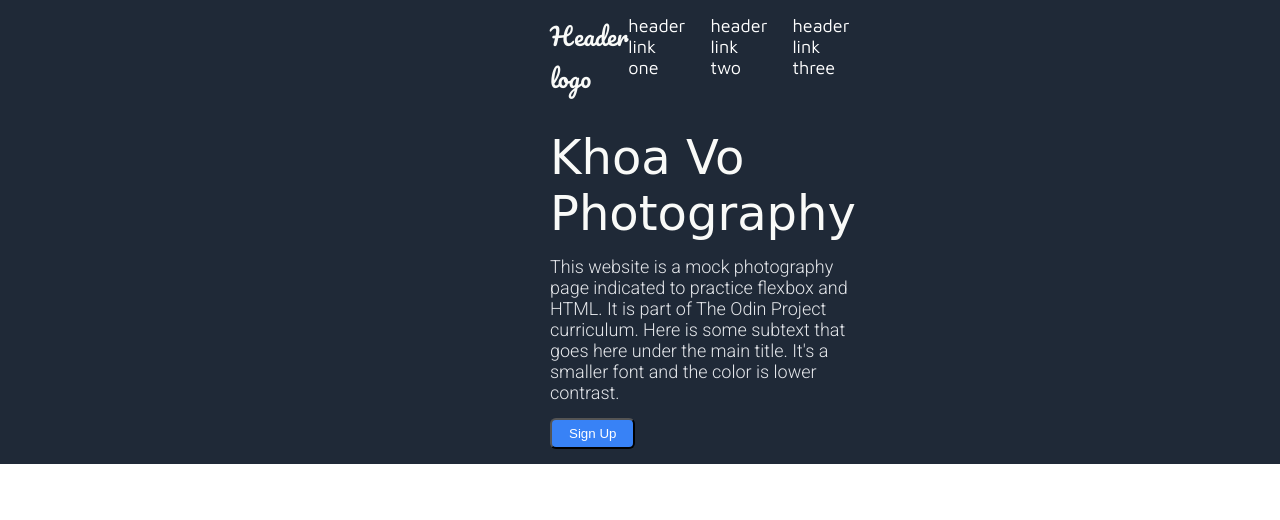
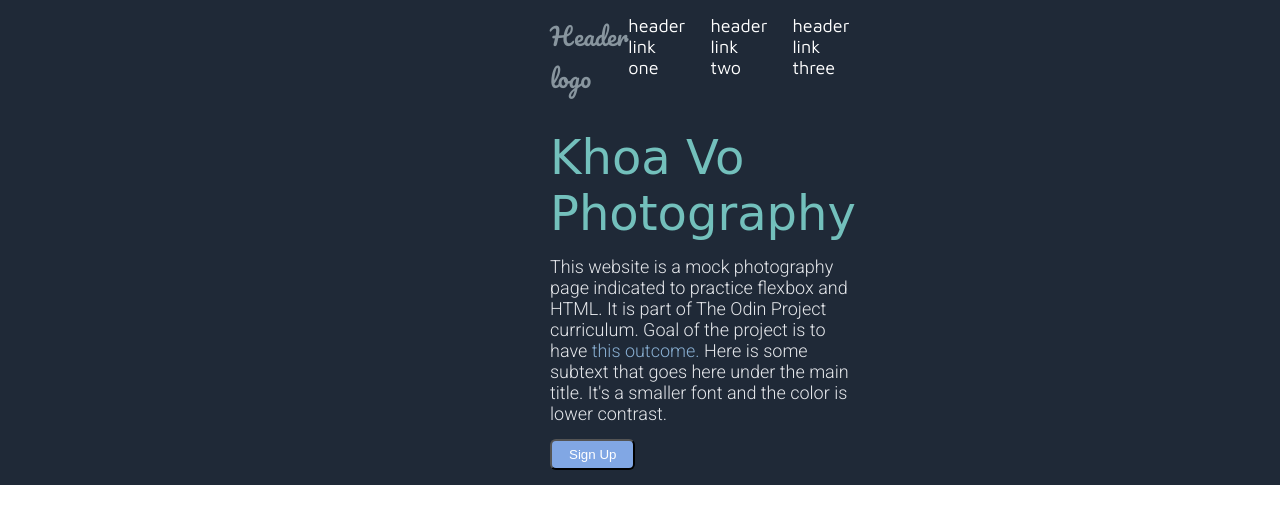
Before and after one commit to Nari07/Landing-Page, a plain HTML site: page index.html in a window 1280 px wide. Shown: the top 520 px of the page. Drawn offline with Linux system fonts and the light colour scheme; grey boxes are pictures that could not be loaded; a web font is replaced by a local one.

Commit message:
Edit font styling and add links

```diff
--- a/index.html
+++ b/index.html
@@ -25,8 +25,9 @@
             <div class="top-section">
                 <div class="hero-box">
                         <div class="hero"> Khoa Vo Photography </div>
-                        <div class="top">This website is a mock photography page indicated to practice flexbox and HTML. It is part of The Odin Project curriculum. Here is some subtext that goes here under the main title. It's a smaller font and the color is lower contrast. </div>
-                        <button class= " SU">Sign Up</button>
+                        <div class="top">This website is a mock photography page indicated to practice flexbox and HTML. It is part of The Odin Project curriculum. Goal of the project is to have
+                            <a link href="https://cdn.statically.io/gh/TheOdinProject/curriculum/81a5d553f4073e593d23a6ab00d50eef8620796d/foundations/html_css/project/imgs/01.png">this outcome.</a> Here is some subtext that goes here under the main title. It's a smaller font and the color is lower contrast.</div>
+                        <button class= "SU">Sign Up</button>
                 </div>
                 <div class="image"><img src="https://images.pexels.com/photos/4958618/pexels-photo-4958618.jpeg?auto=compress&cs=tinysrgb&w=1600&lazy=load" alt ="image of vietnam"></div>
             </div>
--- a/styles.css
+++ b/styles.css
@@ -22,7 +22,7 @@
 
  .header-links {
     font-size: 18px;
-    color: #E5E7EB;
+    color: #83a1dd;
     font-family: 'Maven Pro', sans-serif;
     font-weight: 100;
 }
@@ -31,12 +31,16 @@
 .top {
     font-size: 18px;
     color: #E5E7EB;
-    display: flex;
-    flex-wrap: wrap;
     font-weight: lighter;
 }
 
+.one .top-section .hero-box a:any-link {
+   color: rgb(136, 174, 209);
+}
 
+.one .top-section .hero-box a:hover {
+    color:rgb(186, 165, 221)
+}
 
  ul {
     list-style: none;
@@ -47,8 +51,14 @@
  }
 
  a {
+    color: white;
+    text-decoration-line: none;
     text-decoration: none;
-    color: white;
+
+ }
+
+ a:hover {
+    color: rgb(104, 145, 184) ;
  }
 
 footer {
@@ -60,13 +70,13 @@ footer {
  header,
  footer {
     background-color: #1F2937;
-    color: #F9FAF8;
+    color: #88959e;
     padding: 15px 550px;
  }
 
  section .hero {
     font-size: 48px;
-    color: #F9FAF8;
+    color: #73c0bc;
     font-weight: 500;
     font-family: 'Comforter Brush', cursive;
 
@@ -113,7 +123,7 @@ footer {
 }
 
 button {
-    background-color: #3882F6;
+    background-color: #81a7e4;
     color: white;
     padding: 6px 17px;
     border-radius: 6px;
@@ -122,7 +132,7 @@ button {
 .hero,
 .top {
 
-    display: flex;
+
     padding-right: 15px;
     padding-bottom: 15px;
 }
@@ -229,7 +239,7 @@ footer {
     align-self: center;
     font-size: 36px;
     font-style: italic;
-    color: #1F2937;
+    color: #314258;
     font-weight: lighter;
     padding-top: 2em;
     padding-right: 2em;
@@ -246,6 +256,7 @@ footer {
     justify-content: center;
     padding-bottom: 2em;
     font-family: 'Maven Pro', sans-serif;
+     color: rgb(66, 66, 66)
 }
 
 .blue {
@@ -255,9 +266,10 @@ footer {
     gap: 35px;
     justify-content: center;
     align-items: center;
-    background-color: #3882F6;
+    background-color: #5979ac;
     border-radius: 10px;
     color: white;
+
 }
 
 .four .blue button {
```
